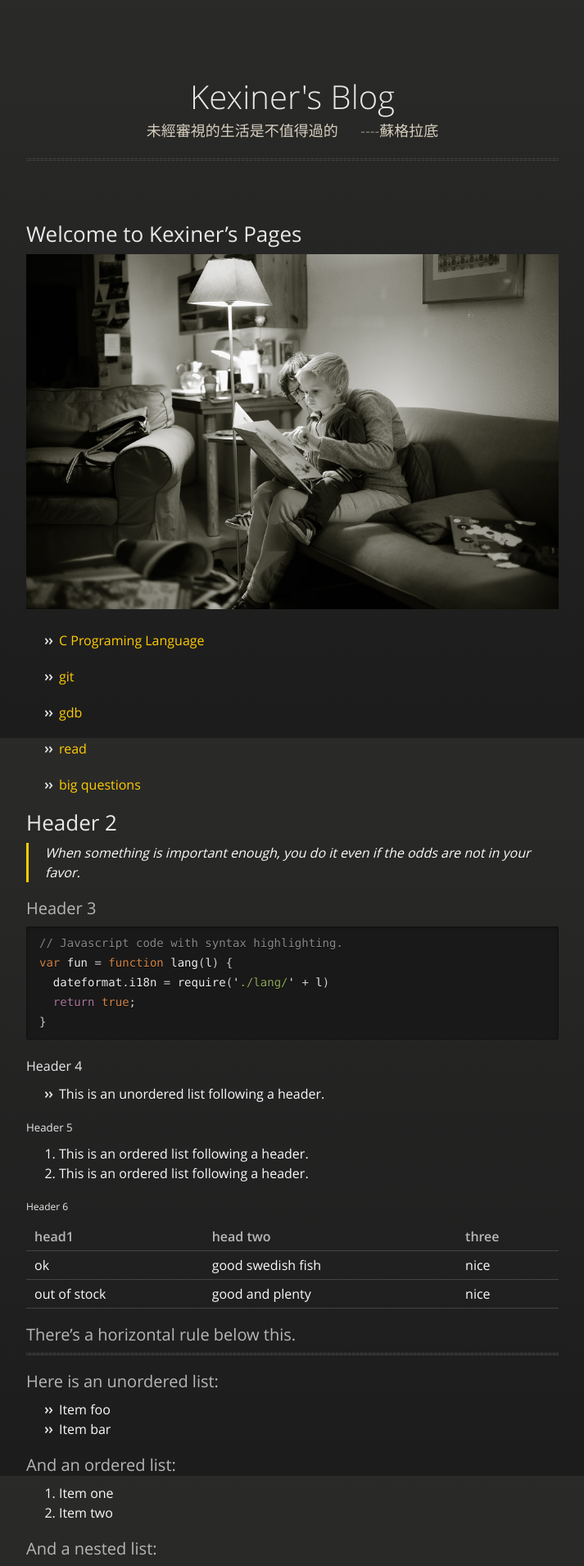
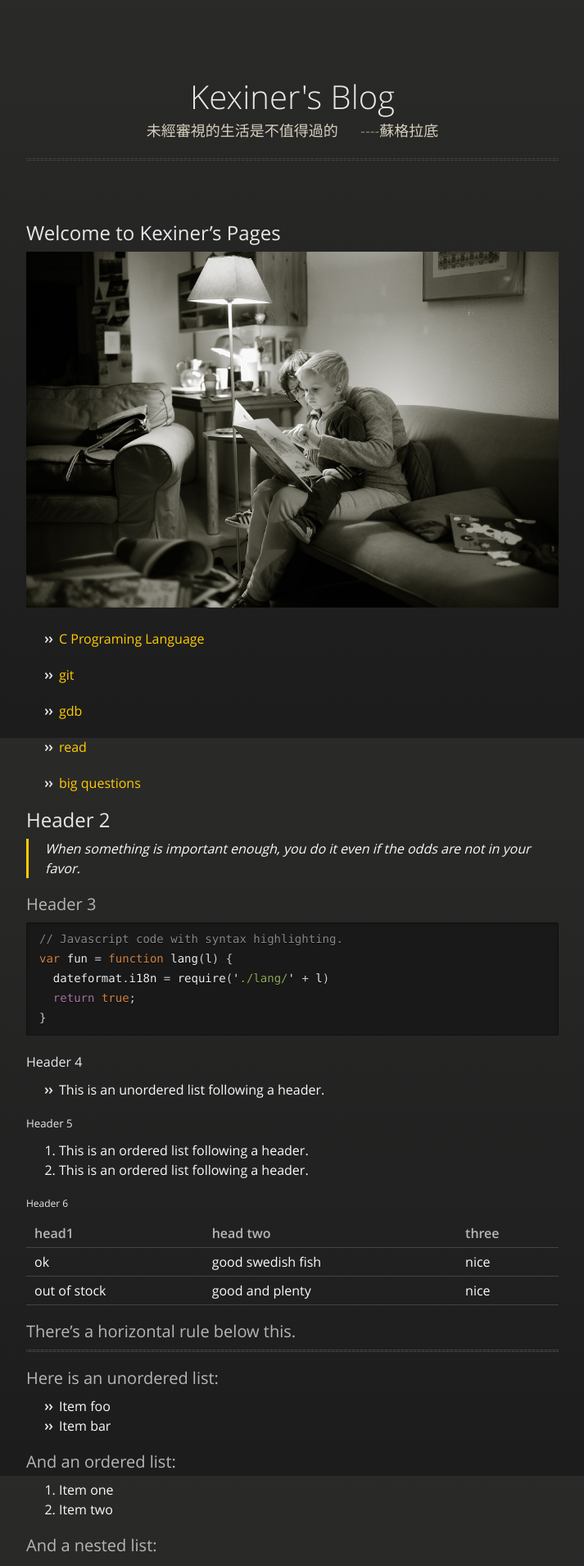
Before and after one commit to kexinerchen/kexinerchen.github.io, a Jekyll site: the page built from index.md, in a window 1280 px wide. Shown: the top 1910 px of the page at 82% size, without its empty margins (283-996 px from the left). Built offline with Jekyll 4.4.1, drawn with Linux system fonts in a browser that asks for light colours; our own code applies the rules of GitHub Pages for plain Markdown files.

Commit message:
Update jekyll-theme-midnight.scss

```diff
--- a/_sass/jekyll-theme-midnight.scss
+++ b/_sass/jekyll-theme-midnight.scss
@@ -30,11 +30,11 @@ h1, h2, h3 {
 }
 
 h1 {
-  font-size:30px;
+  font-size:28px;
 }
 
 h2 {
-  font-size: 26px;
+  font-size: 24px;
 }
 
 h4, h5, h6 {
```
